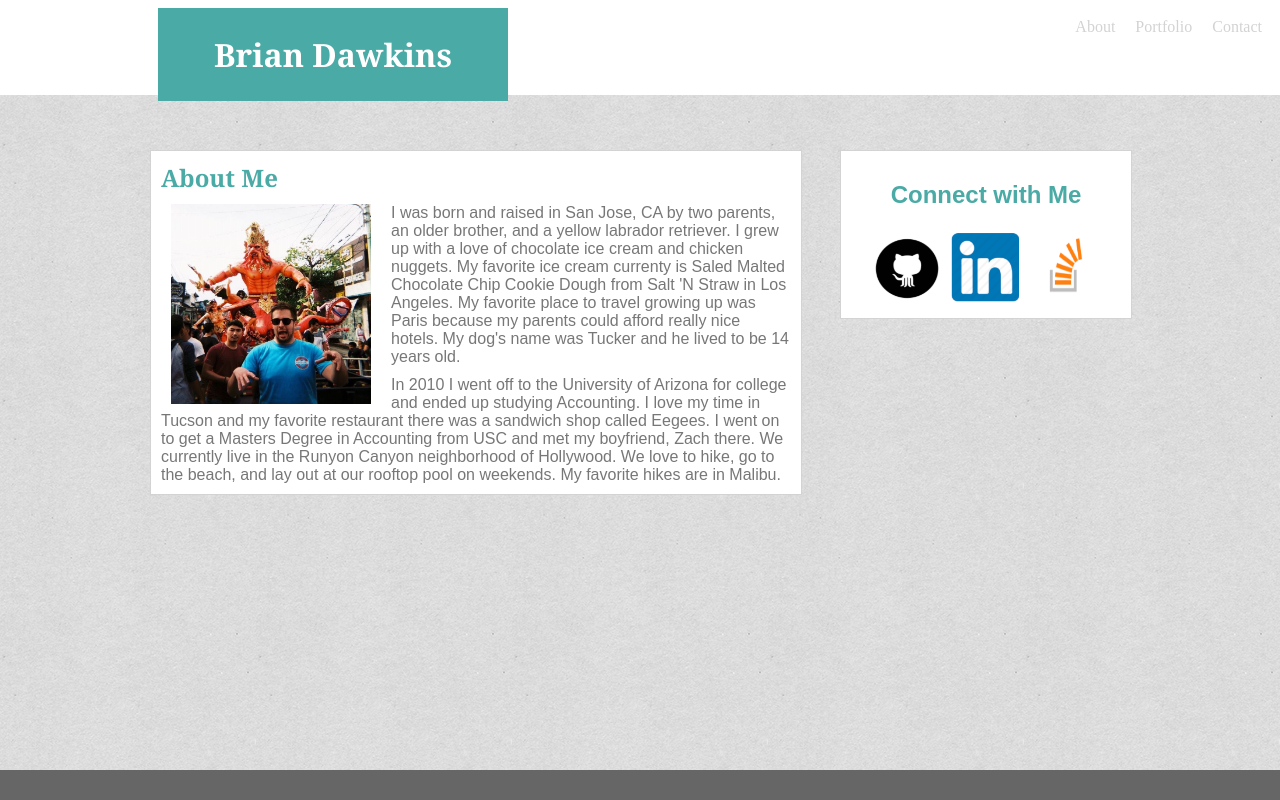
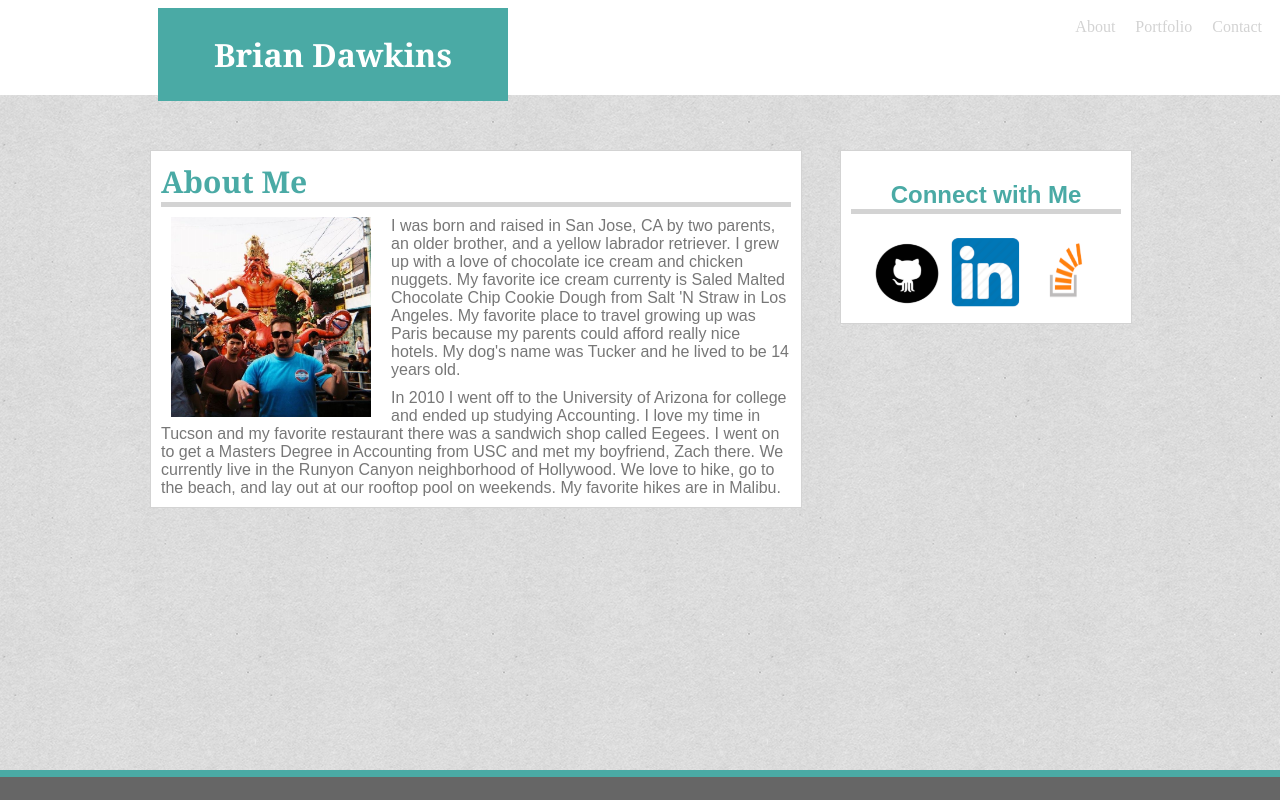
Before and after one commit to briandawkins92/Basic-Portfolio, a plain HTML site: page index.html in a window 1280 px wide. Drawn offline with Linux system fonts and the light colour scheme; files that its build step writes are made by us from their sources; files whose address does not match are found by name.

Commit message:
borders are working portfolio.html is missing label

```diff
--- a/assets/css/style.css
+++ b/assets/css/style.css
@@ -61,6 +61,10 @@ a:visited{
     color:#4aaaa5;
     margin:10px;
     font-family:Georgia, 'Times New Roman', Times, serif;
+    font-size:30px;
+    border-bottom: lightgray;
+    border-bottom-width: 5px;
+    border-bottom-style: solid;
 }
 .image{
     float:left;
@@ -88,11 +92,16 @@ a:visited{
     padding:10px;
     text-align: center;
 }
+.miscBorder{
+    border-bottom: lightgray;
+    border-bottom-width: 5px;
+    border-bottom-style: solid;
+}
 #footer{
     background-color:#666666;
     float:left;
     text-align:center;
-    font-size:10px;
+    font-size:12px;
     color:#ffffff;
     height:40px;
     position:fixed;
@@ -100,6 +109,9 @@ a:visited{
     padding-top:25px;
     right:0;
     left:0;
+    border-top:#4aaaa5;
+    border-top-width: 7px;
+    border-top-style: solid;
 }
 #portfolio{
     background-image: url("file:///Users/briandawkins/Documents/homework/assignment1/Basic-Portfolio/assets/images/background.png");
--- a/index.html
+++ b/index.html
@@ -24,7 +24,7 @@
     <p class=para>In 2010 I went off to the University of Arizona for college and ended up studying Accounting. I love my time in Tucson and my favorite restaurant there was a sandwich shop called Eegees. I went on to get a Masters Degree in Accounting from USC and met my boyfriend, Zach there. We currently live in the Runyon Canyon neighborhood of Hollywood. We love to hike, go to the beach, and lay out at our rooftop pool on weekends. My favorite hikes are in Malibu.</p>
 </main>
 <aside id=aside>
-    <h2>Connect with Me</h2>
+    <h2 class=miscBorder>Connect with Me</h2>
     <a href="https://github.com/briandawkins92" target="_blank">
     <img src="file:///Users/briandawkins/Documents/homework/assignment1/Basic-Portfolio/assets/images/github.png" height=75px width=75px>
     </a>
```
Also changed, not shown: contact.html (+1 -1 lines), portfolio.html (+1 -1 lines).
